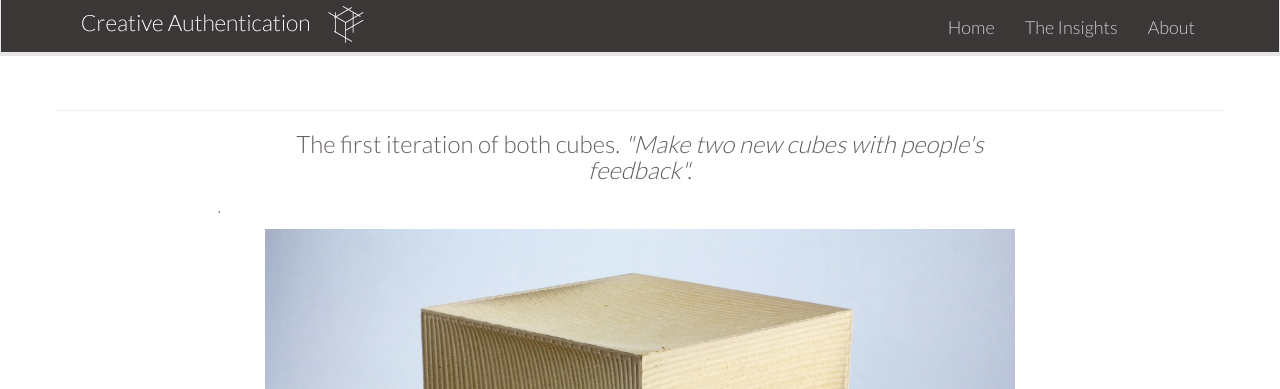
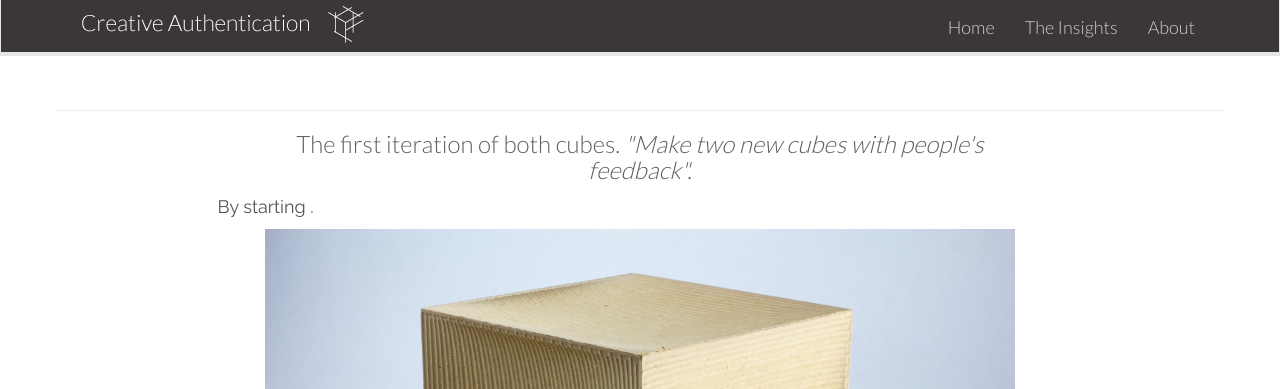
Before and after one commit to cortega8612/creative-process, a Jekyll site: the page built from _posts/insights/2014-05-27-sand2.md, in a window 1280 px wide. Shown: the top 389 px of the page. Built offline with Jekyll 4.4.1, drawn with Linux system fonts in a browser that asks for light colours.

Commit message:
defaul page altered and sand page paragraph text added

```diff
--- a/_layouts/default.html
+++ b/_layouts/default.html
@@ -31,7 +31,6 @@
             <span class="sr-only">Toggle navigation</span>
             <span class="icon-bar"></span>
             <span class="icon-bar"></span>
-            <span class="icon-bar"></span>
           </button>
           <a id='logo' href="/"><img src="/img/logo-ca.png" alt="Creative Authentication Logo"/></a>
         </div>
@@ -58,7 +57,7 @@
     </div> <!-- /container -->
 
 <div class="footer">
-  <div class="container-fluid">
+  <div class="container">
         <p> &copy; Copyright 2014 | Thesis Work by Carlos Ortega Morales. Carlos Ortega.</p>
   </div>
 </div>
--- a/_posts/insights/2014-05-27-sand2.md
+++ b/_posts/insights/2014-05-27-sand2.md
@@ -12,6 +12,6 @@ date: 2014-05-27
 
 <h3 class="col-md-8 col-md-offset-2 vcenter">The first iteration of both cubes. <em>"Make two new cubes with people's feedback".</em></h3>
 
-<p class="col-md-10 col-md-offset-1 justify"> .</p>
+<p class="col-md-10 col-md-offset-1 justify"> By starting .</p>
 
 <p class="col-md-8 col-md-offset-2"><img class="img-responsive" src="/img/3.1.JPG" alt="MDF CNC"/></p>
```
